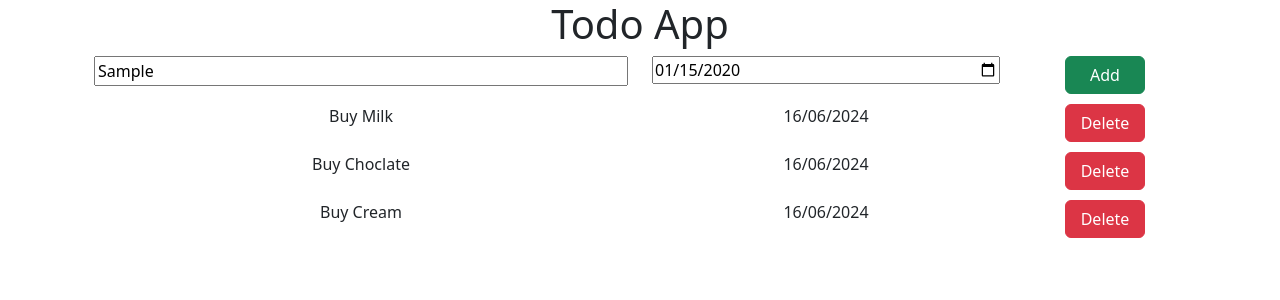
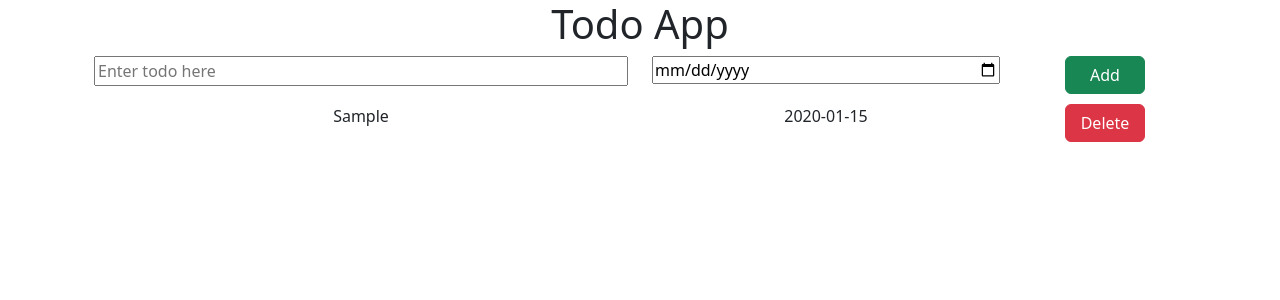
Before and after one commit to shreyaa-03/ReactJS, a React (Vite) app in the folder todo-app/: page / in a window 1280 px wide. Both pictures are taken after typing "Sample", "2020-01-15" into the empty fields and a click on the button "Add". Shown: the top 300 px of the page. Built offline with nearby package versions, Linux system fonts and the light colour scheme.

Commit message:
todo-add&del

```diff
--- a/todo-app/src/App.jsx
+++ b/todo-app/src/App.jsx
@@ -1,28 +1,27 @@
 import AppName from "./components/AppName";
 import AddTodo from "./components/AddTodo";
 import TodoItems from "./components/TodoItems";
-
+import { useState } from "react";
 
 function App() {
-  let todoItems = [
-    {
-      name: 'Buy Milk',
-      due :'16/06/2024'
-    },
-    {
-      name: 'Buy Choclate',
-      due :'16/06/2024'
-    },
-    {
-      name: 'Buy Cream',
-      due :'16/06/2024'
-    },
-  ]
+
+  let [todoItems, setTodoItems] = useState([])
+
+  const onClicked = (newItem, newDate) => {
+    if (newItem && newDate) {
+      const newItems = [...todoItems, {name: newItem,due: newDate }]
+      setTodoItems(newItems)
+      console.log(event.target.value)
+    } else {
+      alert("Enter both: Name and date")
+    }
+
+  }
   return (
     <center className="container">
       <AppName></AppName>
-      <AddTodo></AddTodo>
-      <TodoItems todoItems={todoItems}></TodoItems>
+      <AddTodo handleOnClick={onClicked}></AddTodo>
+      <TodoItems todoItems={todoItems} setTodoItems={setTodoItems}></TodoItems>
     </center>
   );
 }
--- a/todo-app/src/components/AddTodo.jsx
+++ b/todo-app/src/components/AddTodo.jsx
@@ -1,20 +1,53 @@
-import style from '../css/AddTodo.module.css'
-export default function AddTodo() {
+/* eslint-disable react/prop-types */
+import style from "../css/AddTodo.module.css";
+import { useState } from "react";
+
+export default function AddTodo({ handleOnClick }) {
+
+  let [newItem, setNewItem] = useState("")
+  let [newDate, setNewDate] = useState("")
+
+  // const onItemChanged = (event) => {
+  //   console.log(event.target.value)
+  //   setNewItem(event.target.value)
+  // }
+  // const onDateChanged = (event) => {
+  //   console.log(event.target.value)
+  //   setNewDate(event.target.value)
+  // }
+  // Use one func instead of two diff fucntions
+  const handleChange = (event) => {
+    const { target: { name, value } } = event
+    if (name === 'newItem') {
+      setNewItem(value)
+    }else if (name === 'newDate') {
+      setNewDate(value)
+    }
+  }
+  const handleAddButton = () => {
+    handleOnClick(newItem, newDate)
+    setNewItem("")
+    setNewDate("")
+  }
   return (
     <div className="container text-center">
-
-        <div className={` ${style['kg-row']} row `}>
+      <div className={` ${style["kg-row"]} row `}>
         <div className="col-6">
-                      <input type="text" placeholder="Enter todo here" />
+          <input type="text" name="newItem" placeholder="Enter todo here" value={newItem} onChange={ handleChange}/>
         </div>
         <div className="col-4">
-                      <input type="date" name="" id="" />
+          <input type="date" name="newDate" id="" value={newDate} onChange={  handleChange} />
         </div>
         <div className="col-2">
-                  <button type="button" className={`${style['kg-button']} btn btn-success`}>Add</button>
+          <button
+            type="button"
+            className={`${style["kg-button"]} btn btn-success`}
+            onClick={handleAddButton}
+          >
+            Add
+          </button>
         </div>
       </div>
-
     </div>
-  )
+  );
 }
--- a/todo-app/src/components/TodoItem.jsx
+++ b/todo-app/src/components/TodoItem.jsx
@@ -1,14 +1,17 @@
 /* eslint-disable react/prop-types */
-import style from '../css/TodoItem.module.css'
-function TodoItem({todoName,todoDate}) {
-
+import style from "../css/TodoItem.module.css";
+function TodoItem({ todoName, todoDate,handleOnClicked }) {
   return (
     <div className="container text-center">
-      <div className={` ${style['kg-row']} row `}>
+      <div className={` ${style["kg-row"]} row `}>
         <div className="col-6">{todoName}</div>
         <div className="col-4">{todoDate}</div>
         <div className="col-2">
-          <button type="button" className={`${style['kg-button']} btn btn-danger`}>
+          <button
+            type="button"
+            className={`${style["kg-button"]} btn btn-danger`}
+            onClick={ handleOnClicked}
+          >
             Delete
           </button>
         </div>
--- a/todo-app/src/components/TodoItems.jsx
+++ b/todo-app/src/components/TodoItems.jsx
@@ -1,16 +1,23 @@
 /* eslint-disable react/prop-types */
 /* eslint-disable react/jsx-key */
-import style from '../css/TodoItems.module.css'
-import TodoItem from './TodoItem'
+import style from "../css/TodoItems.module.css";
+import TodoItem from "./TodoItem";
 
-export default function TodoItems({todoItems}) {
+export default function TodoItems({ todoItems, setTodoItems }) {
+
+  const deleteItem = (itemToDel) => {
+    console.log("delete button clicked")
+    let newItems = todoItems.filter(item => item !== itemToDel)
+    setTodoItems(newItems)
+  }
+
   return (
     <div>
-       <div className={style['item-container']}>
-              {todoItems.map(items => (<TodoItem todoName={items.name} todoDate={items.due} ></TodoItem>) )}
-
-          </div>
-
+      <div className={style["item-container"]}>
+        {todoItems.map((items) => (
+          <TodoItem key={items.name} todoName={items.name} todoDate={items.due} handleOnClicked={ ()=>deleteItem(items)} ></TodoItem>
+        ))}
+      </div>
     </div>
-  )
+  );
 }
```
Lines whose indentation alone changed are shown as unchanged.
